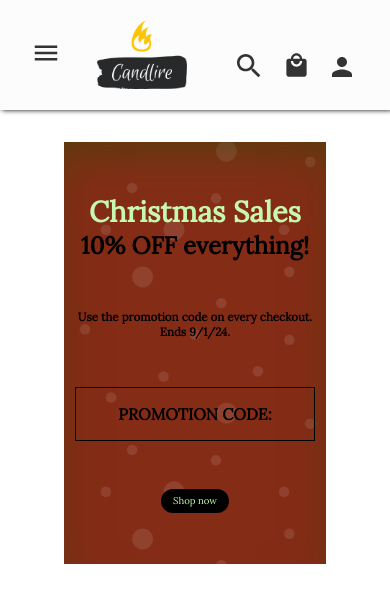
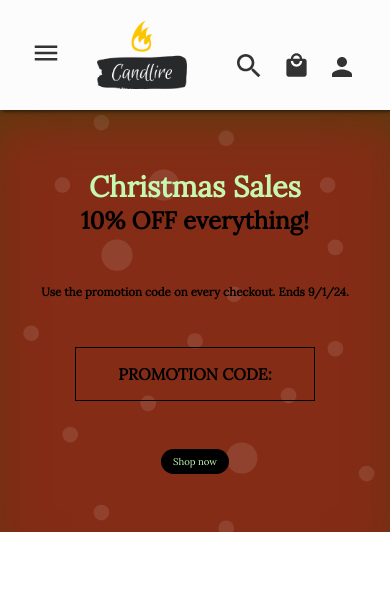
Before and after one commit to matpin/candlire, a React (Create React App) app in the folder frontend/: page / in a window 390 px wide. Shown: the top 614 px of the page. Built offline with nearby package versions, Linux system fonts and the light colour scheme; no server answers.

Commit message:
Minor fix on homepage responsiveness

```diff
--- a/frontend/src/components/Homepage.css
+++ b/frontend/src/components/Homepage.css
@@ -158,6 +158,10 @@
 }
 
 @media screen and (max-width: 610px) {
+    .newsContainer {
+        margin: 0;
+    }
+
     .newsContent {
         font-size: 0.8em;
     }
@@ -188,6 +192,10 @@
 }
 
 @media screen and (max-width: 560px) {
+    .newsContainer {
+        margin: 0;
+    }
+
     .newsContent {
         padding-left: 1em;
         padding-right: 1em;
@@ -195,6 +203,10 @@
 }
 
 @media screen and (max-width: 420px) {
+    .newsContainer {
+        margin: 0;
+    }
+
     .newsContent {
         font-size: 0.6em;
         text-align: center;
```
